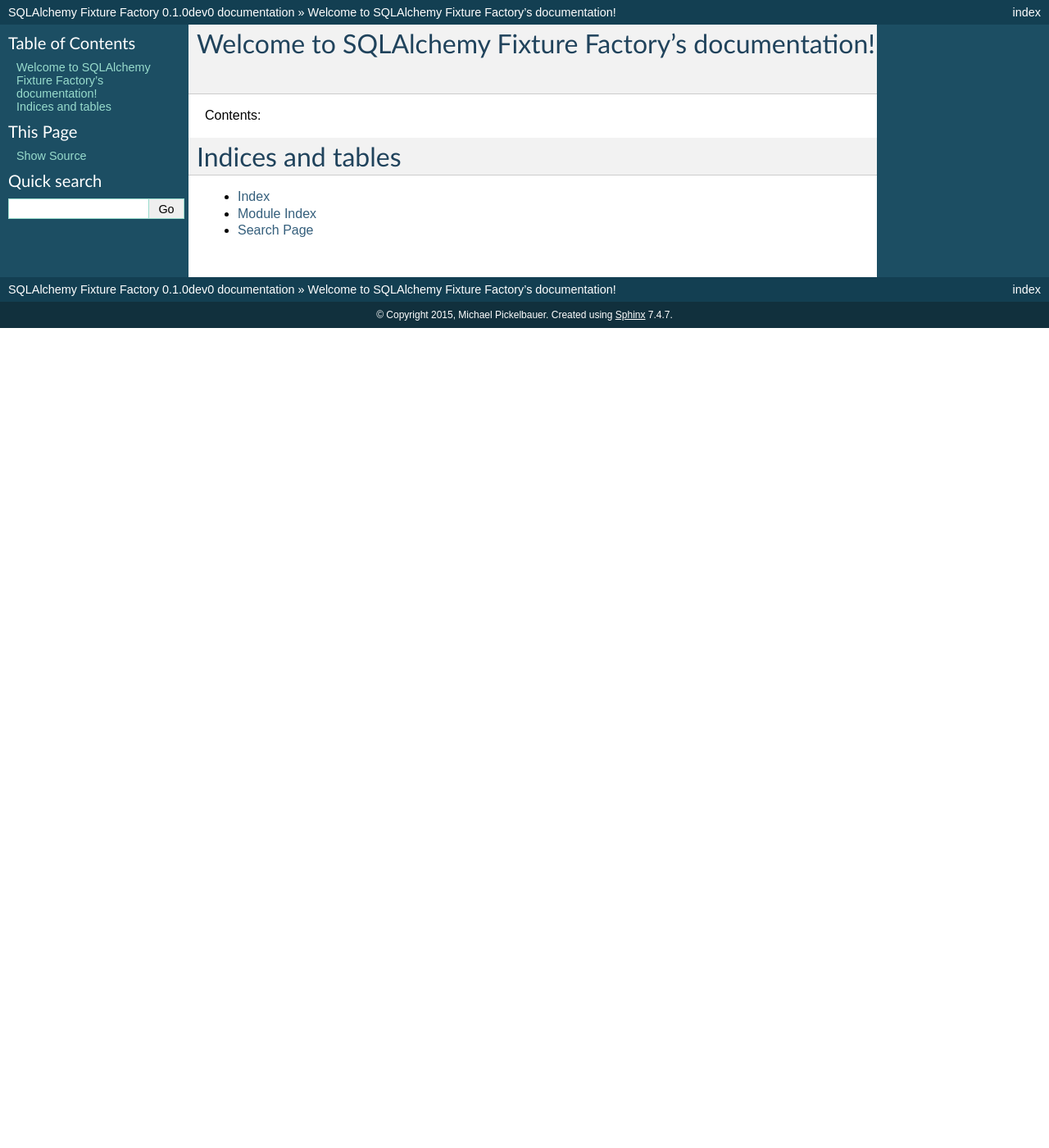
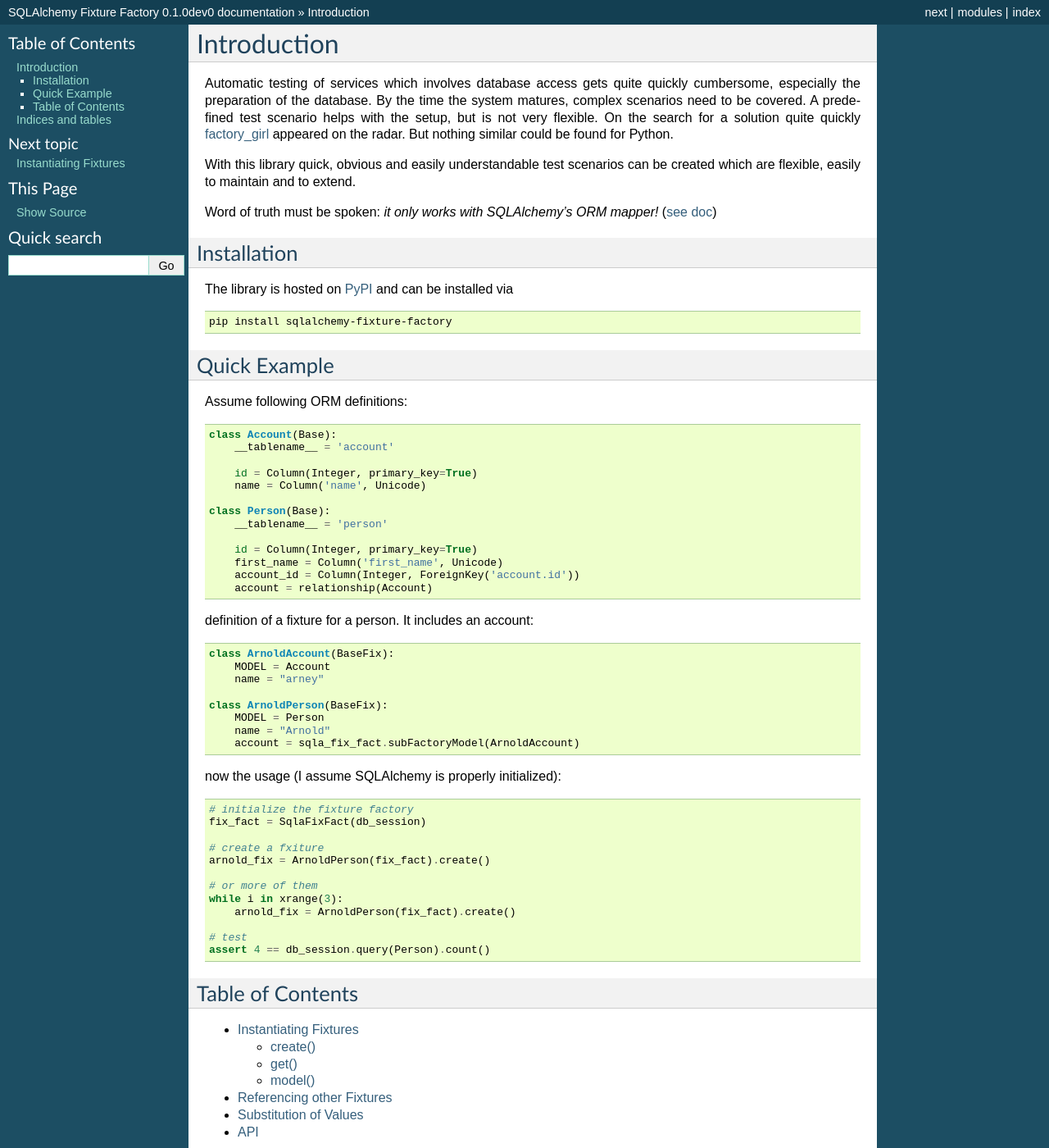
Before and after one commit to mmmichl/sqlalchemy-fixture-factory, a Sphinx documentation site: the page built from docs/index.rst, in a window 1280 px wide and 1400 px high. Shown: the whole window at 82% size. Built offline with Sphinx 7.4.7, drawn with Linux system fonts in a browser that asks for light colours; some of the changed text lies outside the part shown.

Commit message:
Introduce documentation

```diff
--- a/README.rst
+++ b/README.rst
@@ -7,7 +7,7 @@
 Inspired by Ruby's `factory_girl <https://github.com/thoughtbot/factory_girl>`_
 
 Installation
-----------
+------------
 
     pip install sqlalchemy-fixture-factory
 
--- a/docs/conf.py
+++ b/docs/conf.py
@@ -20,6 +20,7 @@
 # add these directories to sys.path here. If the directory is relative to the
 # documentation root, use os.path.abspath to make it absolute, like shown here.
 #sys.path.insert(0, os.path.abspath('.'))
+sys.path.insert(0, os.path.abspath('../sqlalchemy_fixture_factory'))
 
 # -- General configuration ------------------------------------------------
 
@@ -31,7 +32,7 @@
 # ones.
 import sqlalchemy_fixture_factory
 
-extensions = []
+extensions = ['sphinx.ext.autodoc']
 
 # Add any paths that contain templates here, relative to this directory.
 templates_path = ['_templates']
@@ -110,7 +111,12 @@
 
 # The theme to use for HTML and HTML Help pages.  See the documentation for
 # a list of builtin themes.
-html_theme = 'classic'
+import os
+on_rtd = os.environ.get('READTHEDOCS', None) == 'True'
+if on_rtd:
+    html_theme = 'default'
+else:
+    html_theme = 'classic'
 
 # Theme options are theme-specific and customize the look and feel of a theme
 # further.  For a list of options available for each theme, see the
@@ -284,3 +290,5 @@
 
 # If true, do not generate a @detailmenu in the "Top" node's menu.
 #texinfo_no_detailmenu = False
+
+autoclass_content = 'init'
--- a/docs/index.rst
+++ b/docs/index.rst
@@ -1,17 +1,96 @@
-.. SQLAlchemy Fixture Factory documentation master file, created by
-   sphinx-quickstart on Thu Mar 19 17:09:53 2015.
-   You can adapt this file completely to your liking, but it should at least
-   contain the root `toctree` directive.
+.. SQLAlchemy Fixture Factory documentation master file
 
-Welcome to SQLAlchemy Fixture Factory's documentation!
-======================================================
+.. index:: Introduction
 
-Contents:
+Introduction
+============
+
+Automatic testing of services which involves database access gets quite quickly cumbersome, especially
+the preparation of the database. By the time the system matures, complex scenarios need to be covered. A predefined
+test scenario helps with the setup, but is not very flexible. On the search for a solution quite quickly
+`factory_girl <https://github.com/thoughtbot/factory_girl>`_ appeared on the radar. But nothing similar could be found
+for Python.
+
+With this library quick, obvious and easily understandable test scenarios can be created which are flexible, easily to
+maintain and to extend.
+
+Word of truth must be spoken: *it only works with SQLAlchemy's ORM mapper!* (`see doc <http://docs.sqlalchemy.org/en/latest/>`_)
+
+.. index:: Installation
+
+Installation
+------------
+The library is hosted on `PyPI <https://pypi.python.org/pypi/SQLAlchemy-Fixture-Factory/>`_ and can be installed via
+
+.. code-block:: bash
+
+    pip install sqlalchemy-fixture-factory
+
+.. Features
+.. --------
+
+Quick Example
+-------------
+
+Assume following ORM definitions:
+
+.. code-block:: python
+
+    class Account(Base):
+        __tablename__ = 'account'
+
+        id = Column(Integer, primary_key=True)
+        name = Column('name', Unicode)
+
+    class Person(Base):
+        __tablename__ = 'person'
+
+        id = Column(Integer, primary_key=True)
+        first_name = Column('first_name', Unicode)
+        account_id = Column(Integer, ForeignKey('account.id'))
+        account = relationship(Account)
+
+definition of a fixture for a person. It includes an account:
+
+.. code-block:: python
+
+    class ArnoldAccount(BaseFix):
+        MODEL = Account
+        name = "arney"
+
+    class ArnoldPerson(BaseFix):
+        MODEL = Person
+        name = "Arnold"
+        account = sqla_fix_fact.subFactoryModel(ArnoldAccount)
+
+now the usage (I assume SQLAlchemy is properly initialized):
+
+.. code-block:: python
+
+    # initialize the fixture factory
+    fix_fact = SqlaFixFact(db_session)
+
+    # create a fxiture
+    arnold_fix = ArnoldPerson(fix_fact).create()
+
+    # or more of them
+    while i in xrange(3):
+        arnold_fix = ArnoldPerson(fix_fact).create()
+
+    # test
+    assert 4 == db_session.query(Person).count()
+
+
+Table of Contents
+-----------------
 
 .. toctree::
-   :maxdepth: 2
+    :maxdepth: 2
 
-
+    instantiation
+    referencing
+    substitution
+    api
 
 Indices and tables
 ==================
--- /dev/null
+++ b/docs/instantiation.rst
@@ -0,0 +1,70 @@
+.. index:: Instantiation
+Instantiating Fixtures
+======================
+
+For for the following examples, assume this fixture
+
+.. code-block:: python
+
+    class ArnoldPerson(BaseFix):
+        MODEL = Person
+
+        first_name = "Arnold"
+        family_name = "Schwarz"
+
+First you need to instantiate the fixture class and pass the :class:`.SqlaFixFact` instance as fist parameter:
+
+.. code-block:: python
+
+    fixture = ArnoldPerson(fix_fact)
+
+You can add additional ``kwargs`` to alter the default values. For more details see :doc:`substitution`
+
+To get a SQLAlchemy ORM model instance there are 3 ways
+
+* :meth:`.BaseFix.create`
+* :meth:`.BaseFix.get`
+* :meth:`.BaseFix.model`
+
+
+create()
+--------
+Adds this model to the session. This instance is not registered and thus can never be referred to via :meth:`.BaseFix.get`.
+Thus each call to ``create()`` adds a new instance of the fixture to the DB.
+
+.. code-block:: python
+
+    arnold_fix_1 = ArnoldPerson(fix_fact).create()
+    arnold_fix_2 = ArnoldPerson(fix_fact).create()
+    arnold_fix_3 = ArnoldPerson(fix_fact).create()
+
+    db_session.query(Person).count()  # is 3
+
+get()
+-----
+Returns an already existing model instance, or creates one and registers it to be able to find it later and then
+returns the instance.
+
+Note: Changed properties via the ``kwargs`` parameter are recognized and result in a new instance.
+
+.. code-block:: python
+
+    arnold_fix_1 = ArnoldPerson(fix_fact).get()
+    arnold_fix_2 = ArnoldPerson(fix_fact).get()
+    arnold_fix_3 = ArnoldPerson(fix_fact).get()
+
+    db_session.query(Person).count()  # is 1
+
+model()
+-------
+Returns a model instance of this fixture which is ready to be added. The model itself is not added to the DB but all
+dependencies are.
+
+.. code-block:: python
+
+    arnold_fix = ArnoldPerson(fix_fact).model()
+
+    db_session.query(Person).count()  # is 0
+
+    db_session.add(arnold_fix)
+    db_session.query(Person).count()  # is 1
--- /dev/null
+++ b/docs/referencing.rst
@@ -0,0 +1,111 @@
+.. index:: Referencing
+Referencing other Fixtures
+==========================
+
+To build complete scenarios, referencing other fixtures becomes necessary.
+
+To reference other fixtures, use following functions:
+
+* :func:`.subFactoryGet`
+* :func:`.subFactoryCreate`
+* :func:`.subFactoryModel`
+
+These function behave the same as the methods of the :class:`.BaseFix` class.
+
+.. code-block:: python
+
+    class ArnoldAccount(BaseFix):
+        MODEL = Account
+        name = "arney"
+
+    class ArnoldPerson(BaseFix):
+        MODEL = Person
+        name = "Arnold"
+        account = sqla_fix_fact.subFactoryModel(ArnoldAccount)
+
+
+Prefer the usage of :func:`.subFactoryModel` for referencing other fixtures.
+
+You can also add ``kwargs`` to alter properties of the factory as described in :doc:`substitution`
+
+.. code-block:: python
+
+    class ArnoldAccount(BaseFix):
+        MODEL = Account
+        name = "arney"
+
+    class ArnoldPerson(BaseFix):
+        MODEL = Person
+        name = "Arnold"
+        account = sqla_fix_fact.subFactoryModel(ArnoldAccount)
+
+    class ArnoldPersonAdmin(BaseFix):
+        MODEL = Person
+        name = "Arnold"
+        account = sqla_fix_fact.subFactoryModel(ArnoldAccount, name="arney-admin")
+
+*Do not use the substitutions extensively* at referencing other fixtures. In most cases an own fixture should be
+defined. Like in the example from above.
+
+.. code-block:: python
+
+    class ArnoldAccount(BaseFix):
+        MODEL = Account
+        name = "arney"
+
+    class ArnoldPerson(BaseFix):
+        MODEL = Person
+        name = "Arnold"
+        account = sqla_fix_fact.subFactoryModel(ArnoldAccount)
+
+    class ArnoldAdminAccount(BaseFix):
+        MODEL = Account
+        name = "arney-admin"
+
+    class ArnoldPersonAdmin(BaseFix):
+        MODEL = Person
+        name = "Arnold"
+        account = sqla_fix_fact.subFactoryModel(ArnoldAdminAccount)
+
+To save you the burden of copying to much information, you could of course inherit from other fixtures. This inherits all
+properties except those you overwrite.
+
+.. code-block:: python
+
+    class ArnoldAccount(BaseFix):
+        MODEL = Account
+        name = "arney"
+
+    class ArnoldPerson(BaseFix):
+        MODEL = Person
+        name = "Arnold"
+        account = sqla_fix_fact.subFactoryModel(ArnoldAccount)
+
+    class ArnoldAdminAccount(ArnoldAccount):
+        name = "arney-admin"
+
+    class ArnoldPersonAdmin(ArnoldPerson):
+        account = sqla_fix_fact.subFactoryModel(ArnoldAdminAccount)
+
+You can also add sub-factories in lists
+
+.. code-block:: python
+
+    class ViewRole(BaseFix):
+        MODEL = Role
+        name = "View Role"
+
+    class EditRole(BaseFix):
+        MODEL = Role
+        name = "Edit Role"
+
+    class ArnoldAccount(BaseFix):
+        MODEL = Account
+        name = "arney"
+        # Use get to reference to the roles, as only one instance in the DB is desired
+        roles = [sqla_fix_fact.subFactoryGet(ViewRole), sqla_fix_fact.subFactoryGet(EditRole)]
+
+    class ArnoldPerson(BaseFix):
+        MODEL = Person
+        name = "Arnold"
+        account = sqla_fix_fact.subFactoryModel(ArnoldAccount)
--- /dev/null
+++ b/docs/substitution.rst
@@ -0,0 +1,68 @@
+.. index:: Substitution
+.. _substitution:
+Substitution of Values
+======================
+
+To generate a slightly different fixture than a defined one, does not need a new fixture definition. It is possible to
+alter properties on instantiation time.
+
+Assume following model and fixture for this page
+
+.. code-block:: python
+
+    class Account(Base):
+        __tablename__ = 'account'
+
+        id = Column(Integer, primary_key=True)
+        name = Column('name', Unicode)
+
+    class Person(Base):
+        __tablename__ = 'person'
+
+        id = Column(Integer, primary_key=True)
+        first_name = Column('first_name', Unicode)
+        family_name = Column('first_name', Unicode)
+        account_id = Column(Integer, ForeignKey('account.id'))
+        account = relationship(Account)
+
+    # Fixtures
+    class ArnoldAccount(BaseFix):
+        MODEL = Account
+        name = "arney"
+
+    class ArnoldAdminAccount(BaseFix):
+        MODEL = Account
+        name = "arney-admin"
+
+    class ArnoldPerson(BaseFix):
+        MODEL = Person
+
+        first_name = "Arnold"
+        family_name = "Schwarz"
+        account = sqla_fix_fact.subFactoryModel(ArnoldAccount)
+
+
+To substitute a property simply add a key word argument to the constructor
+
+.. code-block:: python
+
+    arnold_fix = ArnoldPerson(fix_fact, first_name="Franz").create()
+
+    assert arnold_fix.first_name == "Franz"
+
+Of course more than one substitution is possible
+
+.. code-block:: python
+
+    arnold_fix = ArnoldPerson(fix_fact, first_name="Franz", family_name="Egger").create()
+
+    assert arnold_fix.first_name == "Franz"
+    assert arnold_fix.family_name == "Egger"
+
+Even references to other factories can be substituted. In this case you need to use one of the sub-factory definition functions!
+
+.. code-block:: python
+
+    arnold_fix = ArnoldPerson(fix_fact, account=sqla_fix_fact.subFactoryModel(ArnoldAdminAccount)).create()
+
+    assert arnold_fix.account.name == "arney-admin"
```
Also changed, not shown: docs/api.rst (added, +15 -0 lines), 1 other file.
